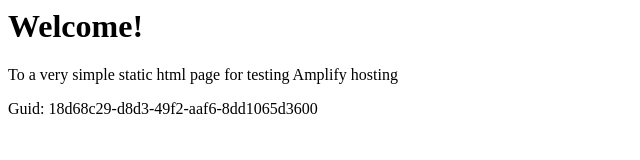
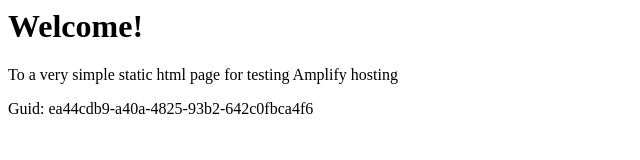
Before and after one commit to aws-aemilia-yul/Github-PR-Commit-Integration-Test-DoNotTouch-GithubWebhookPreviewCanaryTest-v1-preprod-ca-central-1, a website: page src/index.html in a window 1280 px wide. Shown: the full height of the page, 0-640 px from the left. Drawn offline with Linux system fonts and the light colour scheme.

Commit message:
commit from integ tests

```diff
--- a/src/index.html
+++ b/src/index.html
@@ -12,6 +12,6 @@
 <body>
     <h1>Welcome!</h1>
     <p>To a very simple static html page for testing Amplify hosting</p>
-    <p>Guid: 18d68c29-d8d3-49f2-aaf6-8dd1065d3600</p></body>
+    <p>Guid: ea44cdb9-a40a-4825-93b2-642c0fbca4f6</p></body>
 
 </html>
```
